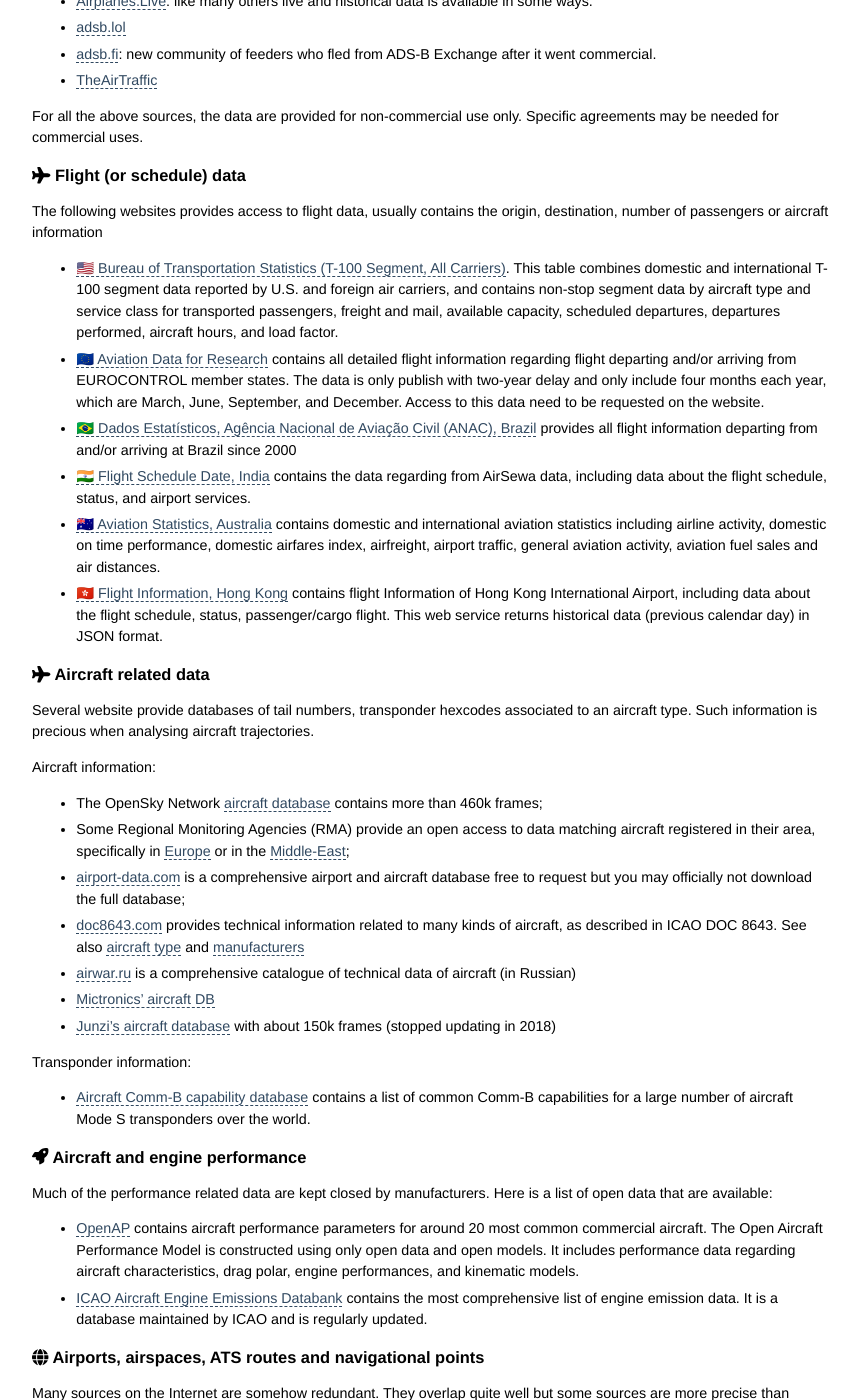
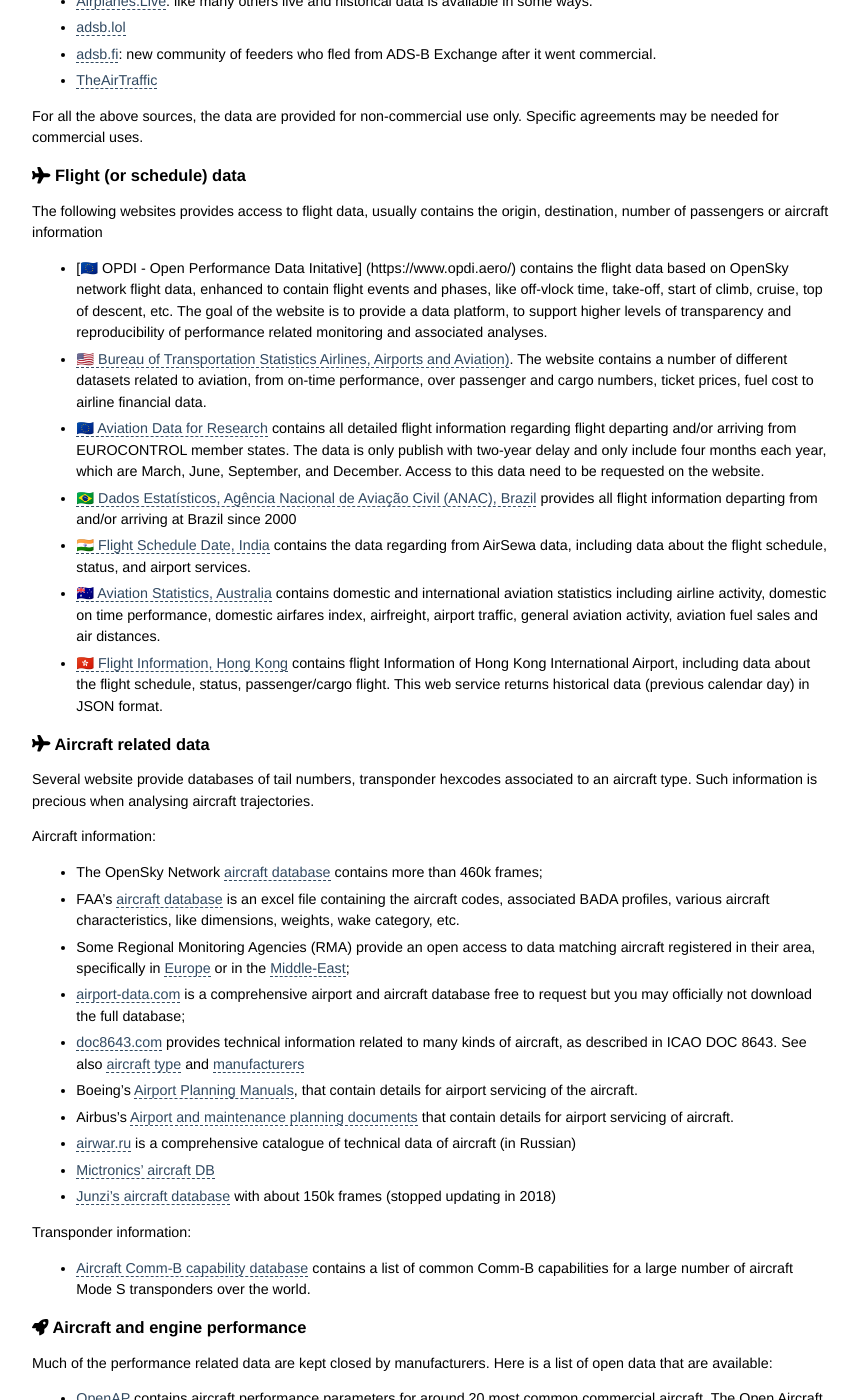
Before and after one commit to open-aviation/atmdata, a Jekyll site: the page built from _pages/data_sources.md, in a window 1280 px wide and 1400 px high, scrolled down 517 px. Shown: the whole window, without its empty margins (208-1066 px from the left). Built offline with Jekyll 4.4.1, drawn with Linux system fonts in a browser that asks for light colours.

Commit message:
Update data_sources.md
Added a few flight data and aircraft data resources

```diff
--- a/_pages/data_sources.md
+++ b/_pages/data_sources.md
@@ -26,8 +26,8 @@ For all the above sources, the data are provided for non-commercial use only. Sp
 ## <i class="fas fa-plane"></i> Flight (or schedule) data
 
 The following websites provides access to flight data, usually contains the origin, destination, number of passengers or aircraft information
-
-- [🇺🇸 Bureau of Transportation Statistics (T-100 Segment, All Carriers)](https://www.transtats.bts.gov/Fields.asp?gnoyr_VQ=FMG). This table combines domestic and international T-100 segment data reported by U.S. and foreign air carriers, and contains non-stop segment data by aircraft type and service class for transported passengers, freight and mail, available capacity, scheduled departures, departures performed, aircraft hours, and load factor.
+- [🇪🇺 OPDI - Open Performance Data Initative] (https://www.opdi.aero/) contains the flight data based on OpenSky network flight data, enhanced to contain flight events and phases, like off-vlock time, take-off, start of climb, cruise, top of descent, etc. The goal of the website is to provide a data platform, to support higher levels of transparency and reproducibility of performance related monitoring and associated analyses.
+- [🇺🇸 Bureau of Transportation Statistics Airlines, Airports and Aviation)](https://www.bts.gov/topics/airlines-airports-and-aviation). The website contains a number of different datasets related to aviation, from on-time performance, over passenger and cargo numbers, ticket prices, fuel cost to airline financial data.
 - [🇪🇺 Aviation Data for Research](https://www.eurocontrol.int/dashboard/rnd-data-archive) contains all detailed flight information regarding flight departing and/or arriving from EUROCONTROL member states. The data is only publish with two-year delay and only include four months each year, which are March, June, September, and December. Access to this data need to be requested on the website.
 - [🇧🇷 Dados Estatísticos, Agência Nacional de Aviação Civil (ANAC), Brazil](https://www.gov.br/anac/pt-br/assuntos/dados-e-estatisticas/dados-estatisticos) provides all flight information departing from and/or arriving at Brazil since 2000
 - [🇮🇳 Flight Schedule Date, India](https://data.gov.in/resource/flight-schedule) contains the data regarding from AirSewa data, including data about the flight schedule, status, and airport services.
@@ -43,9 +43,12 @@ Several website provide databases of tail numbers, transponder hexcodes associat
 Aircraft information:
 
 - The OpenSky Network [aircraft database](https://opensky-network.org/aircraft-database) contains more than 460k frames;
+- FAA's [aircraft database](https://www.faa.gov/airports/engineering/aircraft_char_database/aircraft_data) is an excel file containing the aircraft codes, associated BADA profiles, various aircraft characteristics, like dimensions, weights, wake category, etc.
 - Some Regional Monitoring Agencies (RMA) provide an open access to data matching aircraft registered in their area, specifically in [Europe](https://www.eurocontrol.int/rmalive/operatorList.do) or in the [Middle-East](midrma.com/en/rvsm);
 - [airport-data.com](http://www.airport-data.com/api/doc.php) is a comprehensive airport and aircraft database free to request but you may officially not download the full database;
 - [doc8643.com](https://doc8643.com/) provides technical information related to many kinds of aircraft, as described in ICAO DOC 8643. See also [aircraft type](https://www.icao.int/publications/DOC8643/Pages/Search.aspx) and [manufacturers](https://www.icao.int/publications/DOC8643/Pages/Manufacturers.aspx)
+- Boeing's [Airport Planning Manuals](https://www.boeing.com/commercial/airports/plan-manuals), that contain details for airport servicing of the aircraft.
+- Airbus's [Airport and maintenance planning documents](https://aircraft.airbus.com/en/customer-care/fleet-wide-care/airport-operations-and-aircraft-characteristics/aircraft-characteristics) that contain details for airport servicing of aircraft.
 - [airwar.ru](http://airwar.ru/) is a comprehensive catalogue of technical data of aircraft (in Russian)
 - [Mictronics' aircraft DB](https://www.mictronics.de/aircraft-database/)
 - [Junzi's aircraft database](https://junzis.com/adb/) with about 150k frames (stopped updating in 2018)
```
